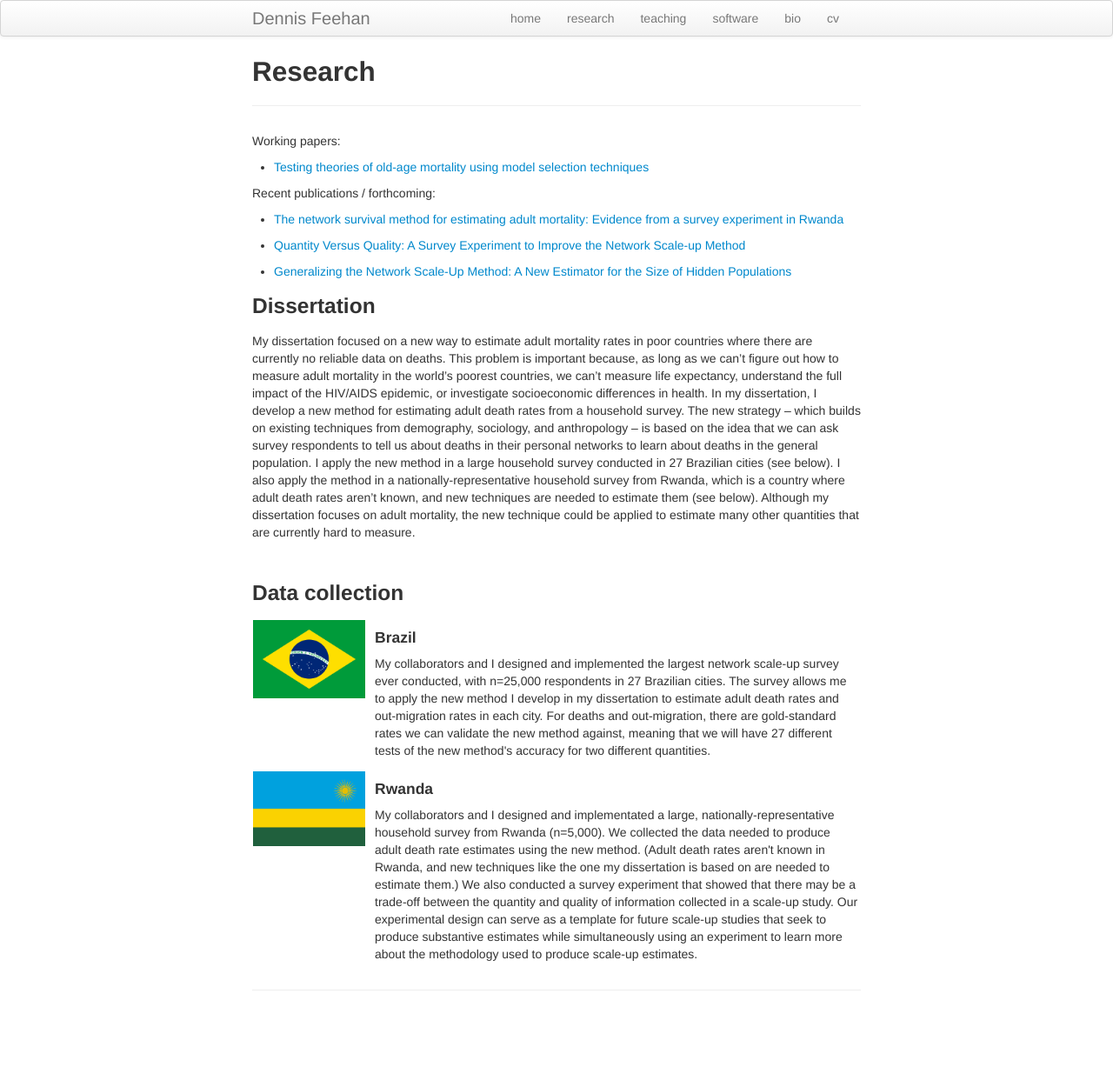
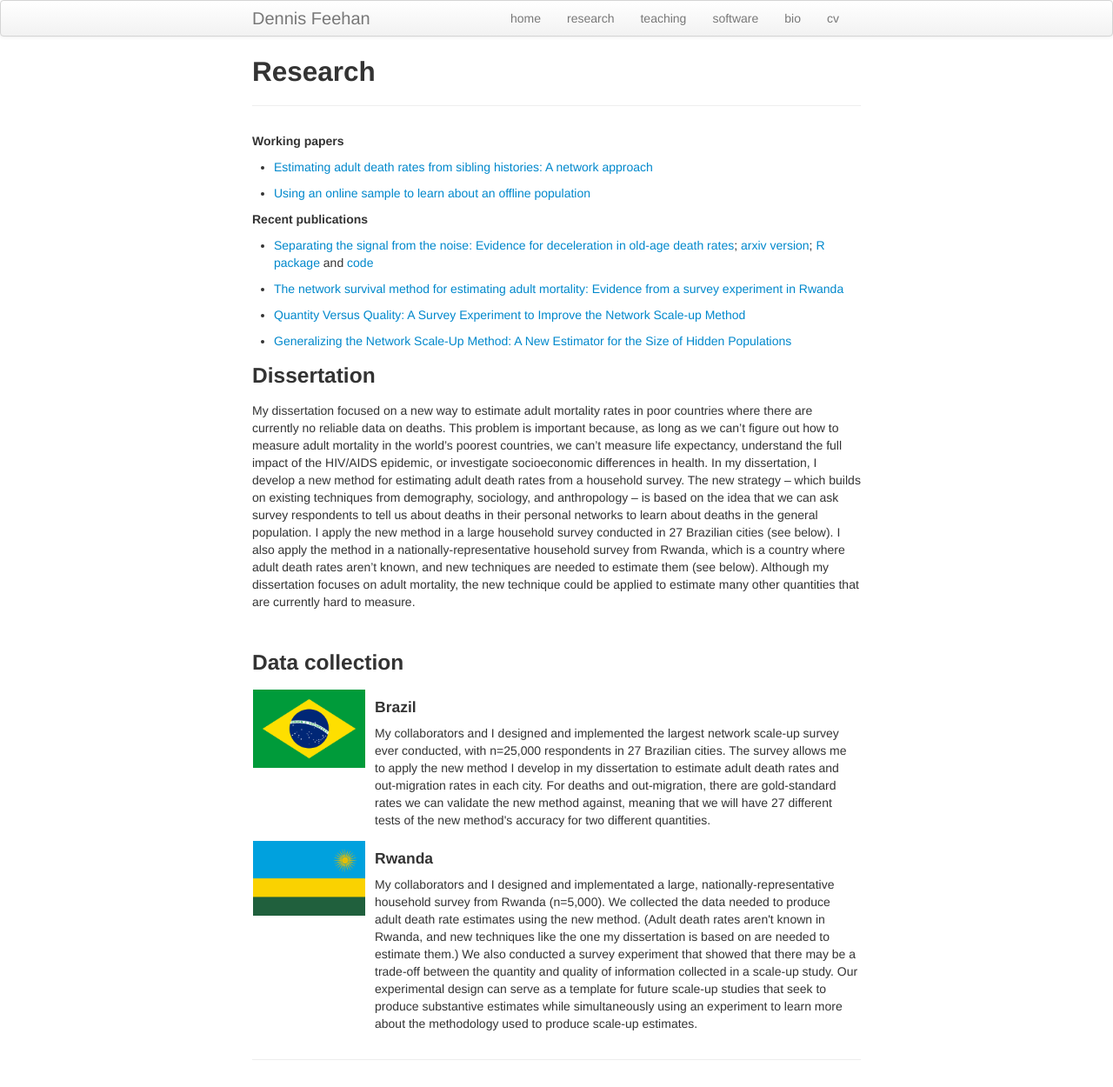
Before and after one commit to dfeehan/dfeehan.github.io, a Jekyll site: the page built from research.md, in a window 1280 px wide. Shown: the whole page at 87% size. Built offline with Jekyll 4.4.1, drawn with Linux system fonts in a browser that asks for light colours; before the commit the page ends 1170 px from its top, so only the background shows below that.

Commit message:
updated working papers

```diff
--- a/research.md
+++ b/research.md
@@ -3,19 +3,24 @@ layout: page
 title: Research
 ---
 
+**Working papers**
 
-Working papers:
+* [Estimating adult death rates from sibling histories: A network approach](https://arxiv.org/abs/1906.12000)
 
-* [Testing theories of old-age mortality using model selection techniques](https://arxiv.org/pdf/1707.09433.pdf)
+* [Using an online sample to learn about an offline population](https://arxiv.org/abs/1902.08289)
 
 
-Recent publications / forthcoming:
+**Recent publications**
 
-* [The network survival method for estimating adult mortality: Evidence from a survey experiment in Rwanda](http://dx.doi.org/10.1007/s13524-017-0594-y)
+* [Separating the signal from the noise: Evidence for deceleration in old-age death rates](https://link.springer.com/article/10.1007/s13524-018-0728-x); [arxiv version](https://arxiv.org/pdf/1707.09433.pdf); [R package](https://github.com/dfeehan/mortfit) and [code](https://github.com/dfeehan/oldage-paper-code-released)
+
+* [The network survival method for estimating adult mortality: Evidence from a survey experiment in Rwanda](https://link.springer.com/article/10.1007/s13524-017-0594-y)
 
 * [Quantity Versus Quality: A Survey Experiment to Improve the Network Scale-up Method](https://doi.org/10.1093/aje/kwv287)
 
 * [Generalizing the Network Scale-Up Method: A New Estimator for the Size of Hidden Populations](https://doi.org/10.1177/0081175016665425)
+
+
 
 ### Dissertation
 
```
Also changed, not shown: index.md (+6 -0 lines).
